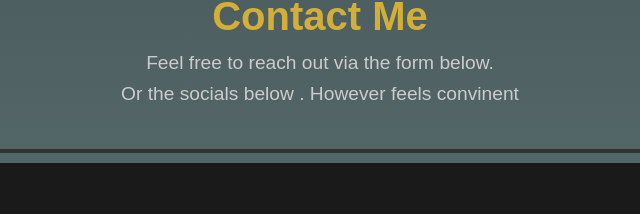
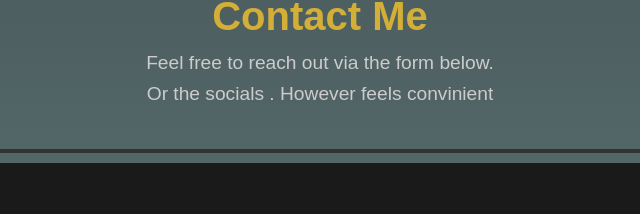
Before and after one commit to Bahetzee/bahetzee, a plain HTML site: page index.html in a window 1280 px wide. Shown: the part 1679-1893 px from the top of the page, 320-960 px from the left. Drawn offline with Linux system fonts and the light colour scheme.

Commit message:
Update index.html

```diff
--- a/index.html
+++ b/index.html
@@ -67,7 +67,7 @@
     <section id="contact" class="hero">
         <h1>Contact Me</h1>
         <p>Feel free to reach out via the form below.</p>
-        <p>Or the socials below . However feels convinent </p>
+        <p>Or the socials . However feels convinient </p>
     </section>
 
 
```
